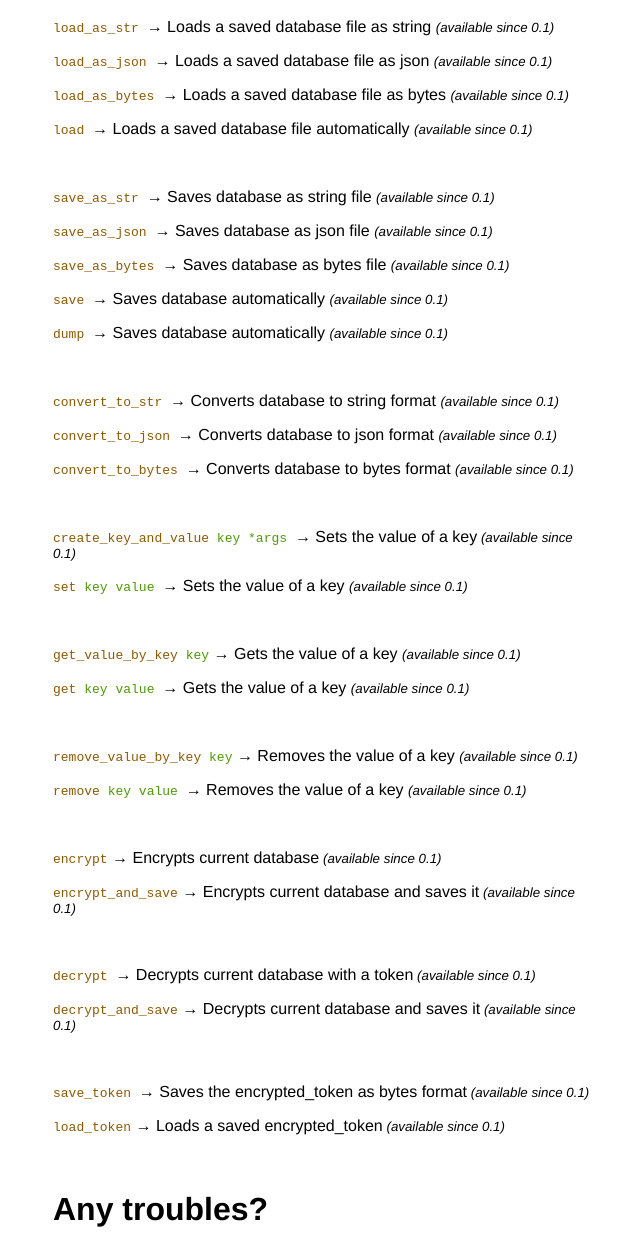
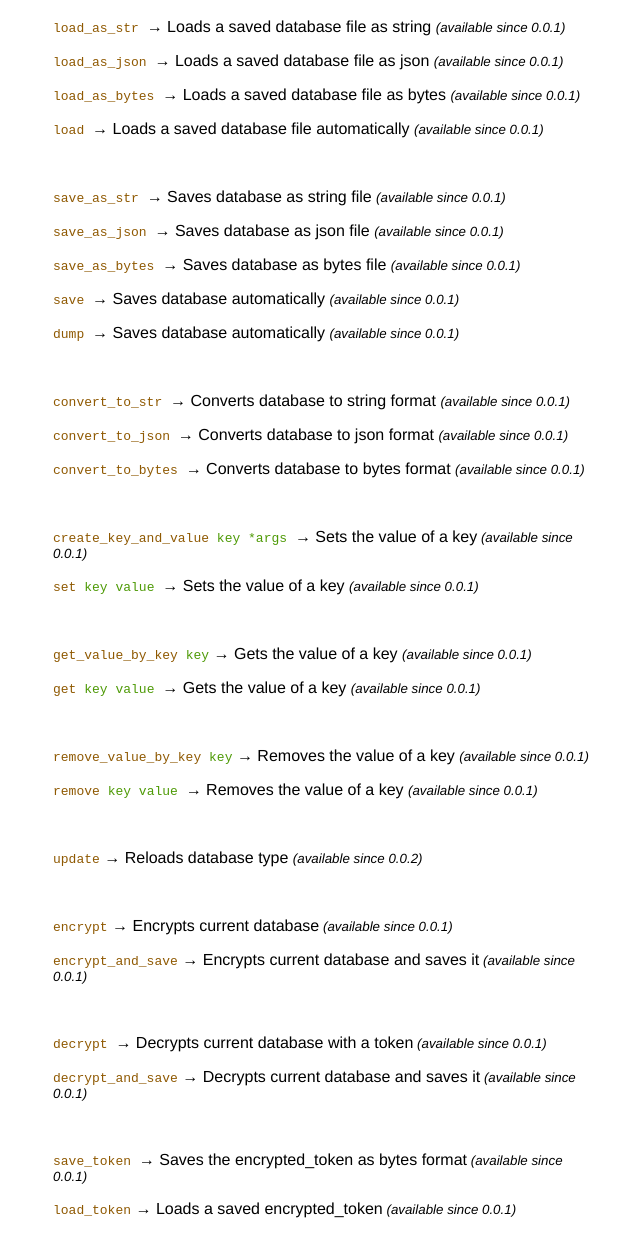
Before and after one commit to tory1103/oh-my-pickledb, a plain HTML site: page docs/docs.html in a window 1280 px wide. Shown: the part 404-1650 px from the top of the page, without its empty margins (317-957 px from the left). Drawn offline with Linux system fonts and the light colour scheme.

Commit message:
Adds update

```diff
--- a/docs/docs.html
+++ b/docs/docs.html
@@ -1,4 +1,3 @@
-
 <!DOCTYPE html PUBLIC "-//W3C//DTD HTML 4.01 Transitional//EN">
 <html>
 <head>
@@ -14,6 +13,7 @@ span.c2 { color: #8F5902 }
 span.c9 { color: #4E9A06 }
 a { color: #008000; border-bottom: 0px dotted white; text-decoration: none; }
 a:hover { color: #008000; border-bottom: 0px solid white; }
+
     </style>
 </head>
 <body>
@@ -21,38 +21,40 @@ a:hover { color: #008000; border-bottom: 0px solid white; }
 <div class="body">
 
     <h1>PickleDB Class Functions</h1>
-<p><code><span class="c2">load_as_str</span> </code> &rarr; Loads a saved database file as string <small><em> (available since 0.1)</em></small></p>
-<p><code><span class="c2">load_as_json</span> </code> &rarr; Loads a saved database file as json <small><em> (available since 0.1)</em></small></p>
-<p><code><span class="c2">load_as_bytes</span> </code> &rarr; Loads a saved database file as bytes <small><em> (available since 0.1)</em></small></p>
-<p><code><span class="c2">load</span> </code> &rarr; Loads a saved database file automatically <small><em> (available since 0.1)</em></small></p>
+    <p><code><span class="c2">load_as_str</span> </code> &rarr; Loads a saved database file as string <small><em> (available since 0.0.1)</em></small></p>
+    <p><code><span class="c2">load_as_json</span> </code> &rarr; Loads a saved database file as json <small><em> (available since 0.0.1)</em></small></p>
+    <p><code><span class="c2">load_as_bytes</span> </code> &rarr; Loads a saved database file as bytes <small><em> (available since 0.0.1)</em></small></p>
+    <p><code><span class="c2">load</span> </code> &rarr; Loads a saved database file automatically <small><em> (available since 0.0.1)</em></small></p>
     <br>
-<p><code><span class="c2">save_as_str</span> </code> &rarr; Saves database as string file <small><em> (available since 0.1)</em></small></p>
-<p><code><span class="c2">save_as_json</span> </code> &rarr; Saves database as json file <small><em> (available since 0.1)</em></small></p>
-<p><code><span class="c2">save_as_bytes</span> </code> &rarr; Saves database as bytes file <small><em> (available since 0.1)</em></small></p>
-<p><code><span class="c2">save</span> </code> &rarr; Saves database automatically <small><em> (available since 0.1)</em></small></p>
-<p><code><span class="c2">dump</span> </code> &rarr; Saves database automatically <small><em> (available since 0.1)</em></small></p>
+    <p><code><span class="c2">save_as_str</span> </code> &rarr; Saves database as string file <small><em> (available since 0.0.1)</em></small></p>
+    <p><code><span class="c2">save_as_json</span> </code> &rarr; Saves database as json file <small><em> (available since 0.0.1)</em></small></p>
+    <p><code><span class="c2">save_as_bytes</span> </code> &rarr; Saves database as bytes file <small><em> (available since 0.0.1)</em></small></p>
+    <p><code><span class="c2">save</span> </code> &rarr; Saves database automatically <small><em> (available since 0.0.1)</em></small></p>
+    <p><code><span class="c2">dump</span> </code> &rarr; Saves database automatically <small><em> (available since 0.0.1)</em></small></p>
     <br>
-<p><code><span class="c2">convert_to_str</span> </code> &rarr; Converts database to string format <small><em> (available since 0.1)</em></small></p>
-<p><code><span class="c2">convert_to_json</span> </code> &rarr; Converts database to json format <small><em> (available since 0.1)</em></small></p>
-<p><code><span class="c2">convert_to_bytes</span> </code> &rarr; Converts database to bytes format <small><em> (available since 0.1)</em></small></p>
+    <p><code><span class="c2">convert_to_str</span> </code> &rarr; Converts database to string format <small><em> (available since 0.0.1)</em></small></p>
+    <p><code><span class="c2">convert_to_json</span> </code> &rarr; Converts database to json format <small><em> (available since 0.0.1)</em></small></p>
+    <p><code><span class="c2">convert_to_bytes</span> </code> &rarr; Converts database to bytes format <small><em> (available since 0.0.1)</em></small></p>
     <br>
-<p><code><span class="c2">create_key_and_value</span> <span class="c9">key</span> <span class="c9">*args</span> </code> &rarr; Sets the value of a key<small><em> (available since 0.1)</em></small></p>
-<p><code><span class="c2">set</span> <span class="c9">key</span> <span class="c9">value</span> </code> &rarr; Sets the value of a key <small><em> (available since 0.1)</em></small></p>
+    <p><code><span class="c2">create_key_and_value</span> <span class="c9">key</span> <span class="c9">*args</span> </code> &rarr; Sets the value of a key<small><em> (available since 0.0.1)</em></small></p>
+    <p><code><span class="c2">set</span> <span class="c9">key</span> <span class="c9">value</span> </code> &rarr; Sets the value of a key <small><em> (available since 0.0.1)</em></small></p>
     <br>
-<p><code><span class="c2">get_value_by_key</span> <span class="c9">key</span></code> &rarr; Gets the value of a key <small><em> (available since 0.1)</em></small></p>
-<p><code><span class="c2">get</span> <span class="c9">key</span> <span class="c9">value</span> </code> &rarr; Gets the value of a key <small><em> (available since 0.1)</em></small></p>
+    <p><code><span class="c2">get_value_by_key</span> <span class="c9">key</span></code> &rarr; Gets the value of a key <small><em> (available since 0.0.1)</em></small></p>
+    <p><code><span class="c2">get</span> <span class="c9">key</span> <span class="c9">value</span> </code> &rarr; Gets the value of a key <small><em> (available since 0.0.1)</em></small></p>
     <br>
-<p><code><span class="c2">remove_value_by_key</span> <span class="c9">key</span></code> &rarr; Removes the value of a key <small><em> (available since 0.1)</em></small></p>
-<p><code><span class="c2">remove</span> <span class="c9">key</span> <span class="c9">value</span> </code> &rarr; Removes the value of a key <small><em> (available since 0.1)</em></small></p>
+    <p><code><span class="c2">remove_value_by_key</span> <span class="c9">key</span></code> &rarr; Removes the value of a key <small><em> (available since 0.0.1)</em></small></p>
+    <p><code><span class="c2">remove</span> <span class="c9">key</span> <span class="c9">value</span> </code> &rarr; Removes the value of a key <small><em> (available since 0.0.1)</em></small></p>
     <br>
-<p><code><span class="c2">encrypt</span></code> &rarr; Encrypts current database<small><em> (available since 0.1)</em></small></p>
-<p><code><span class="c2">encrypt_and_save</span></code> &rarr; Encrypts current database and saves it<small><em> (available since 0.1)</em></small></p>
+    <p><code><span class="c2">update</span></code> &rarr; Reloads database type <small><em> (available since 0.0.2)</em></small></p>
     <br>
-<p><code><span class="c2">decrypt</span> </code>&rarr; Decrypts current database with a token<small><em> (available since 0.1)</em></small></p>
-<p><code><span class="c2">decrypt_and_save</span></code> &rarr; Decrypts current database and saves it<small><em> (available since 0.1)</em></small></p>
+    <p><code><span class="c2">encrypt</span></code> &rarr; Encrypts current database<small><em> (available since 0.0.1)</em></small></p>
+    <p><code><span class="c2">encrypt_and_save</span></code> &rarr; Encrypts current database and saves it<small><em> (available since 0.0.1)</em></small></p>
     <br>
-<p><code><span class="c2">save_token</span> </code>&rarr; Saves the encrypted_token as bytes format<small><em> (available since 0.1)</em></small></p>
-<p><code><span class="c2">load_token</span></code> &rarr; Loads a saved encrypted_token<small><em> (available since 0.1)</em></small></p>
+    <p><code><span class="c2">decrypt</span> </code>&rarr; Decrypts current database with a token<small><em> (available since 0.0.1)</em></small></p>
+    <p><code><span class="c2">decrypt_and_save</span></code> &rarr; Decrypts current database and saves it<small><em> (available since 0.0.1)</em></small></p>
+    <br>
+    <p><code><span class="c2">save_token</span> </code>&rarr; Saves the encrypted_token as bytes format<small><em> (available since 0.0.1)</em></small></p>
+    <p><code><span class="c2">load_token</span></code> &rarr; Loads a saved encrypted_token<small><em> (available since 0.0.1)</em></small></p>
 
     <br>
     <h1>Any troubles?</h1>
```
Also changed, not shown: 1 other file. Lines whose indentation alone changed are shown as unchanged.
